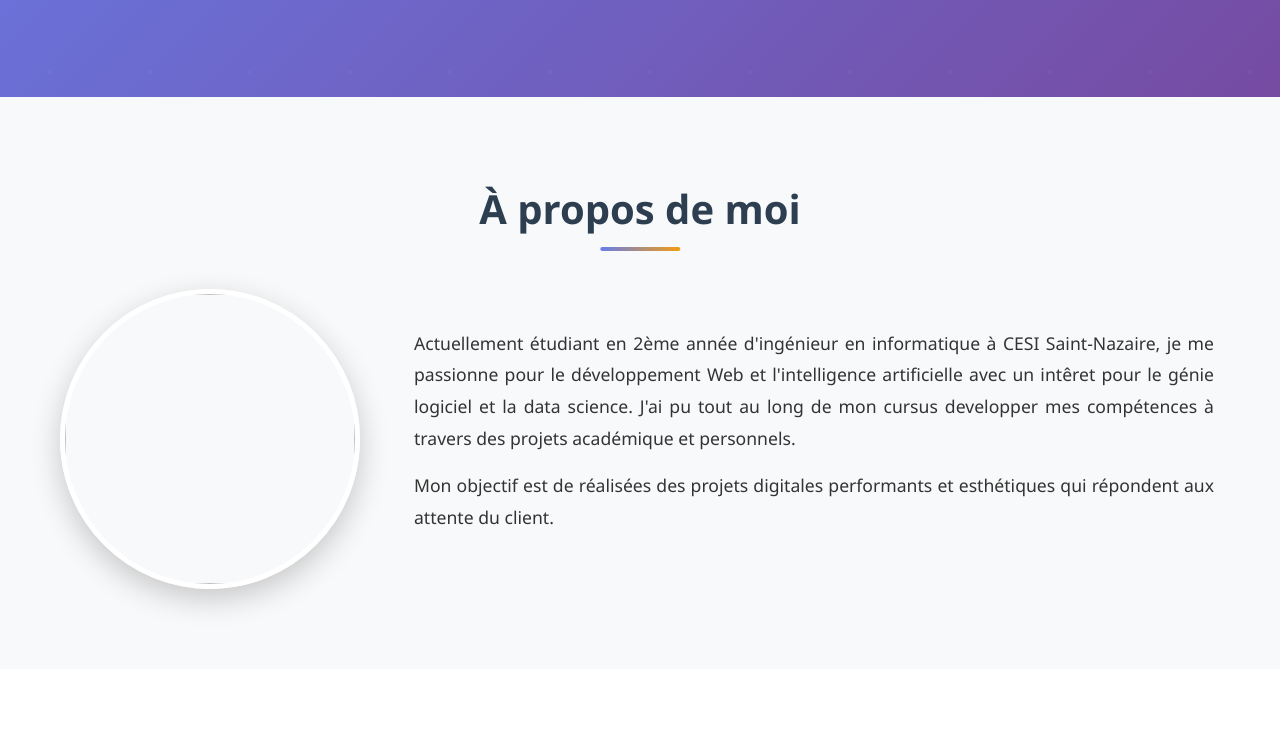
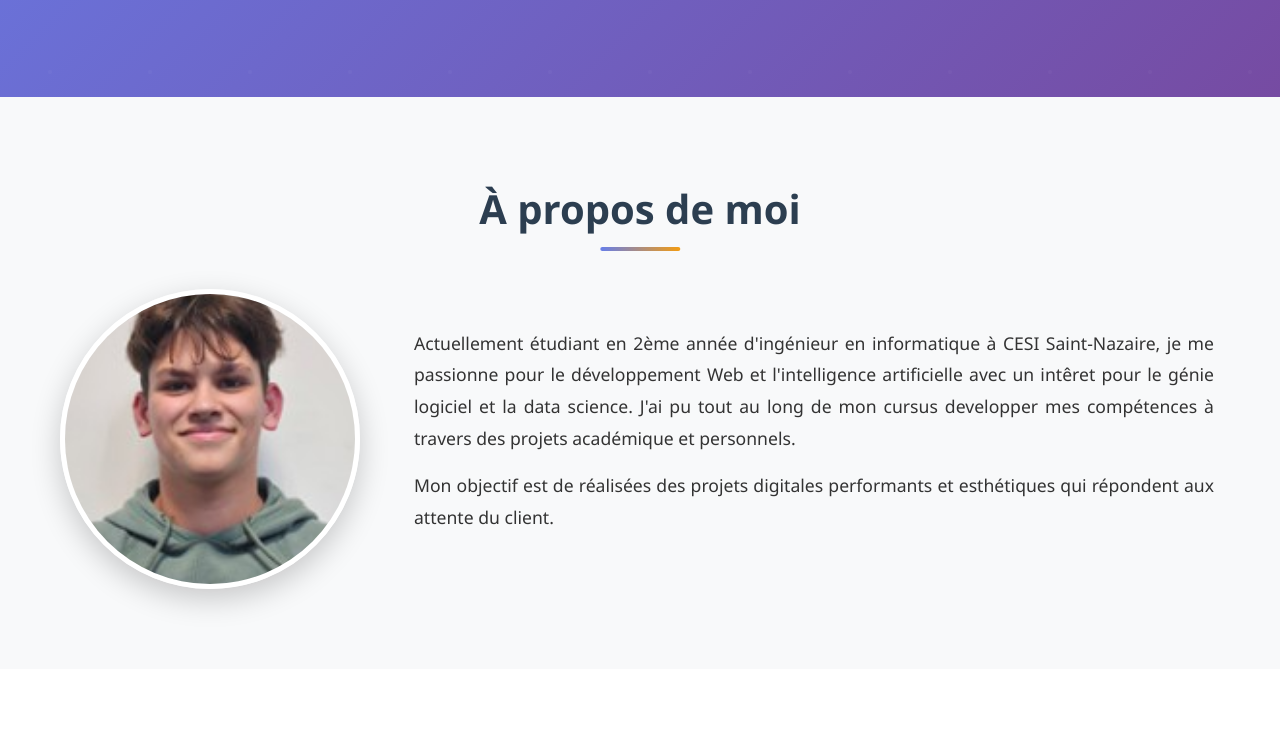
Before and after one commit to noahcottineau/Portfolio, a plain HTML site: page index.html in a window 1280 px wide. Shown: the part 538-1284 px from the top of the page. Drawn offline with Linux system fonts and the light colour scheme.

Commit message:
Fix image

```diff
--- a/index.html
+++ b/index.html
@@ -36,7 +36,7 @@
             <h2>À propos de moi</h2>
             <div class="about-content">
                 <div class="about-image">
-                    <img src="votre-photo.jpg">
+                    <img src="Photo_identité.jpg">
                 </div>
                 <div class="about-text">
                     <p>Actuellement étudiant en 2ème année d'ingénieur en informatique à CESI Saint-Nazaire, je me passionne pour le développement Web et l'intelligence artificielle avec un intêret pour le génie logiciel et la data science. J'ai pu tout au long de mon cursus developper mes compétences à travers des projets académique et personnels.</p>
```
